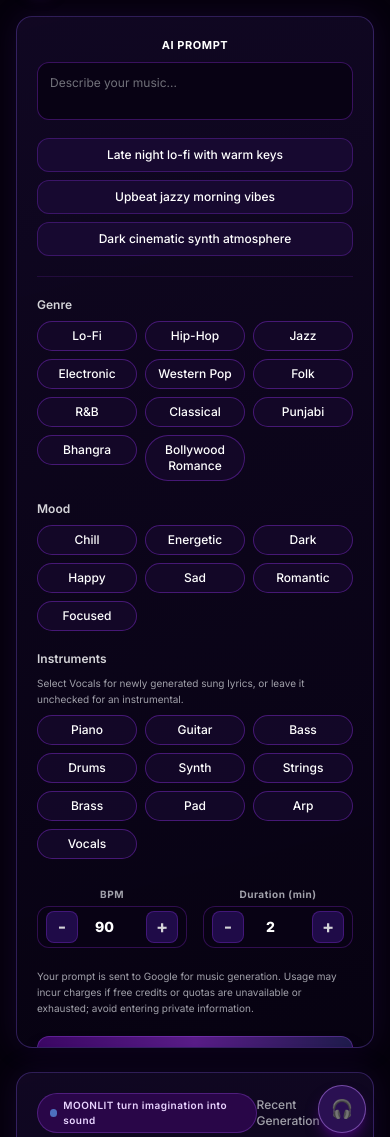
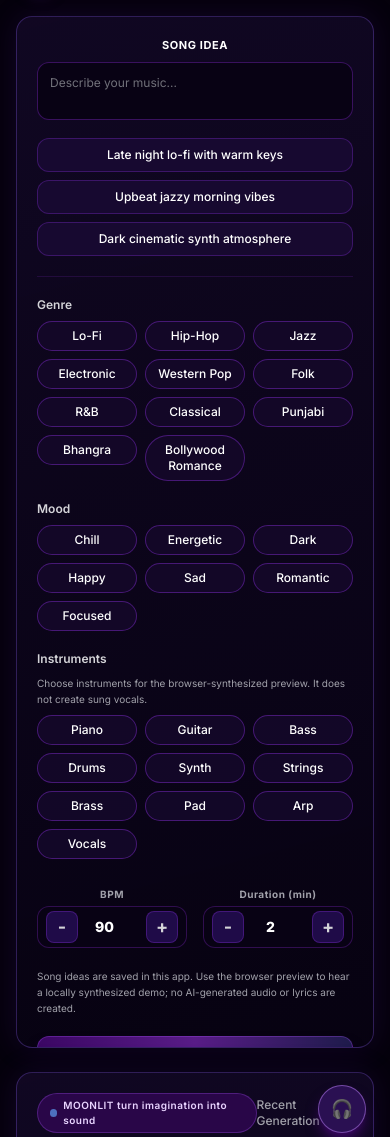
Before and after one commit to gautav2003/MagicalFlow, a Flask app: page /beginner-mode in a window 390 px wide. Shown: the part 57-1194 px from the top of the page. Run offline with Flask 3, Linux system fonts and the light colour scheme; a user stored in the database is signed in; some libraries are stand-ins or nearby versions.

Commit message:
Add files via upload

```diff
--- a/Magical Flow/app.py
+++ b/Magical Flow/app.py
@@ -1,18 +1,12 @@
-from flask import Flask, render_template, request, jsonify, redirect, url_for, session, send_from_directory
+from flask import Flask, render_template, request, jsonify, redirect, url_for, session
 from authlib.integrations.flask_client import OAuth
 from dotenv import load_dotenv
 from functools import wraps
-import base64
-import json
 import os
-from pathlib import Path
 import sqlite3
 import random
 import smtplib
 import ssl
-import uuid
-from urllib.error import HTTPError, URLError
-from urllib.request import Request, urlopen
 from email.mime.text import MIMEText
 from email.mime.multipart import MIMEMultipart
 
@@ -22,86 +16,6 @@ load_dotenv()
 app = Flask(__name__)
 app.secret_key = 'magical_flow_super_secret_production_key'
 DB_NAME = 'MagicalFlow.db'
-GENERATED_AUDIO_DIR = Path(app.instance_path) / 'generated_audio'
-GEMINI_INTERACTIONS_URL = 'https://generativelanguage.googleapis.com/v1beta/interactions'
-GEMINI_MUSIC_MODEL = os.getenv('GEMINI_MUSIC_MODEL') or 'lyria-3.5'
-
-
-class MusicGenerationError(Exception):
-    """Raised when the configured music-generation provider cannot return a song."""
-
-
-def generate_music(prompt):
-    api_key = os.getenv('GEMINI_API_KEY')
-    if not api_key:
-        raise MusicGenerationError(
-            'Music generation is not configured yet. Add GEMINI_API_KEY to your local .env file.'
-        )
-
-    payload = json.dumps({
-        'model': GEMINI_MUSIC_MODEL,
-        'input': prompt,
-    }).encode('utf-8')
-    api_request = Request(
-        GEMINI_INTERACTIONS_URL,
-        data=payload,
-        headers={
-            'Content-Type': 'application/json',
-            'x-goog-api-key': api_key,
-        },
-        method='POST',
-    )
-
-    try:
-        with urlopen(api_request, timeout=300) as response:
-            result = json.loads(response.read())
-    except HTTPError as error:
-        app.logger.error('Gemini music generation returned HTTP %s.', error.code)
-        raise MusicGenerationError(
-            'The music provider could not generate this song. Check model access, quota, and billing.'
-        ) from error
-    except (URLError, TimeoutError, OSError) as error:
-        app.logger.error('Gemini music generation request failed: %s', error)
-        raise MusicGenerationError(
-            'Could not reach the music provider. Please try again.'
-        ) from error
-    except (json.JSONDecodeError, UnicodeDecodeError) as error:
-        app.logger.error('Gemini returned an unreadable music-generation response.')
-        raise MusicGenerationError(
-            'The music provider returned an unreadable response. Please try again.'
-        ) from error
-
-    if not isinstance(result, dict):
-        raise MusicGenerationError('The music provider returned an unreadable response. Please try again.')
-    output_audio = result.get('output_audio')
-    audio_data = output_audio.get('data') if isinstance(output_audio, dict) else None
-    if not audio_data:
-        app.logger.error('Gemini music generation response did not contain audio.')
-        raise MusicGenerationError(
-            'The music provider returned no audio for this request. Please try again.'
-        )
-    if not isinstance(audio_data, str):
-        raise MusicGenerationError('The music provider returned invalid audio. Please try again.')
-    try:
-        audio_bytes = base64.b64decode(audio_data, validate=True)
-    except (ValueError, TypeError) as error:
-        app.logger.error('Gemini returned invalid encoded audio.')
-        raise MusicGenerationError(
-            'The music provider returned invalid audio. Please try again.'
-        ) from error
-    if not audio_bytes:
-        raise MusicGenerationError('The music provider returned an empty audio file.')
-
-    GENERATED_AUDIO_DIR.mkdir(parents=True, exist_ok=True)
-    audio_id = uuid.uuid4().hex
-    audio_path = GENERATED_AUDIO_DIR / f'{audio_id}.mp3'
-    try:
-        audio_path.write_bytes(audio_bytes)
-    except OSError as error:
-        app.logger.error('Unable to save generated music: %s', error)
-        raise MusicGenerationError('The generated song could not be saved on this server.') from error
-    lyrics = result.get('output_text', '')
-    return audio_id, lyrics if isinstance(lyrics, str) else ''
 
 # ==================== OFFICIAL GMAIL SMTP CONFIGURATION (SSL PORT 465) ====================
 SMTP_SERVER = "smtp.gmail.com"
@@ -544,19 +458,6 @@ def beginner_mode():
             'Lo-Fi', 'Hip-Hop', 'Jazz', 'Electronic', 'Western Pop', 'Folk',
             'R&B', 'Classical', 'Punjabi Pop', 'Bhangra', 'Bollywood Romance',
         }
-        genre_directions = {
-            'Lo-Fi': 'A relaxed, dusty hip-hop groove with warm keys and soft drums.',
-            'Hip-Hop': 'A Western hip-hop production with a steady kick and snare, deep bass, and a memorable original instrumental hook.',
-            'Jazz': 'A warm small-combo jazz arrangement with expressive harmony and a relaxed rhythmic feel.',
-            'Electronic': 'A modern electronic production with layered synthesizers and a clear rhythmic build.',
-            'Western Pop': 'A polished Western pop production with a clear verse and chorus, memorable original hook, lively drums, and layered harmony.',
-            'Folk': 'An acoustic folk arrangement with organic strumming, gentle percussion, and an intimate melody.',
-            'R&B': 'A smooth contemporary R&B production with warm chords, a relaxed groove, and expressive original melody.',
-            'Classical': 'A cinematic orchestral arrangement with a developing melody and dynamic instrumental sections.',
-            'Punjabi Pop': 'A contemporary Punjabi pop production with original Punjabi folk-inspired rhythm, dhol accents, bass, and melodic instrumentation.',
-            'Bhangra': 'An upbeat Punjabi Bhangra song with an energetic dhol groove, tumbi-inspired melodic flourishes, handclaps, and a celebratory original chorus.',
-            'Bollywood Romance': 'A romantic Hindi film-song arrangement inspired by broad 1990s Bollywood production traits: expressive strings, flute-like melodic fills, hand percussion, lush harmony, and a memorable original chorus.',
-        }
         allowed_moods = {'Chill', 'Energetic', 'Dark', 'Happy', 'Sad', 'Romantic', 'Focused'}
         allowed_instruments = {
             'Piano', 'Guitar', 'Bass', 'Drums', 'Synth', 'Strings',
@@ -586,27 +487,10 @@ def beginner_mode():
         elif not 60 <= bpm <= 180 or not 1 <= duration <= 3:
             composition['generation_error'] = 'Choose a tempo from 60 to 180 BPM and a song length from 1 to 3 minutes.'
         else:
-            selected_instruments = ', '.join(instruments) if instruments else 'a suitable original arrangement'
-            genre_direction = genre_directions[genre]
-            vocal_direction = (
-                'Include original, newly written sung lyrics appropriate to the selected genre and language requested in the description. '
-                if vocals == 'Generated vocals' else 'Instrumental only; no sung vocals or lyrics. '
+            composition['generation_notice'] = (
+                'AI song generation is not available in this version. '
+                'Return to Beginner Mode to hear the browser-synthesized preview.'
             )
-            generation_prompt = (
-                f"Create a complete, original {genre} song. {genre_direction} "
-                f"The mood is {mood}; make it approximately {duration} minutes long at {bpm} BPM. "
-                f"Use {selected_instruments}. "
-                f"{vocal_direction}"
-                f"Follow this creative description: {prompt}. "
-                "Use an original melody, lyrics, and arrangement; do not imitate or reproduce any existing song or artist."
-            )
-            try:
-                audio_id, lyrics = generate_music(generation_prompt)
-                composition['audio_id'] = audio_id
-                composition['lyrics'] = lyrics
-                composition['generation_error'] = ''
-            except MusicGenerationError as error:
-                composition['generation_error'] = str(error)
         session['composition_data'] = composition
         return redirect(url_for('beginner_output'))
     return render_template('Beginnermode.html')
@@ -620,25 +504,14 @@ def beginner_output():
         'mood': 'Magical & Dreamy',
         'tempo': '120 BPM',
         'vocals': 'Instrumental',
-        'generation_error': 'Describe a song in Beginner Mode to generate your first track.',
+        'generation_error': 'Describe a song idea in Beginner Mode to create your first song brief.',
     })
-    if not composition.get('audio_id') and not composition.get('generation_error'):
-        composition['generation_error'] = 'No generated song is available yet. Create a song in Beginner Mode to get started.'
+    if not composition.get('generation_error') and not composition.get('generation_notice'):
+        composition['generation_notice'] = (
+            'AI song generation is not available in this version. '
+            'Return to Beginner Mode to hear the browser-synthesized preview.'
+        )
     return render_template('BeginnerGeneration.html', composition=composition)
-
-@app.route('/generated-audio/<audio_id>')
-@login_required
-def generated_audio(audio_id):
-    composition = session.get('composition_data', {})
-    if audio_id != composition.get('audio_id'):
-        return 'Audio not found.', 404
-    return send_from_directory(
-        str(GENERATED_AUDIO_DIR),
-        f'{audio_id}.mp3',
-        mimetype='audio/mpeg',
-        as_attachment=request.args.get('download') == '1',
-        download_name='magical-flow-song.mp3',
-    )
 
 @app.route('/pro-studio-mode')
 @login_required
--- a/Magical Flow/templates/Beginnermode.html
+++ b/Magical Flow/templates/Beginnermode.html
@@ -179,11 +179,11 @@
 
     <!-- Main Workspace Dashboard Grid -->
     <main class="flex-grow p-4 md:p-6 max-w-[1500px] w-full mx-auto grid grid-cols-1 lg:grid-cols-12 gap-6">
-      <!-- LEFT COLUMN: AI Music Form Sidebar (Full Functionality) -->
-      <form id="songGenerationForm" method="POST" action="{{ url_for('beginner_mode') }}" class="lg:col-span-4 glass-panel rounded-2xl p-5 flex flex-col space-y-5 custom-scroll overflow-y-auto max-h-[85vh]">
-        <!-- AI Prompt Input -->
+      <!-- LEFT COLUMN: Song idea form -->
+      <form id="songIdeaForm" method="POST" action="{{ url_for('beginner_mode') }}" class="lg:col-span-4 glass-panel rounded-2xl p-5 flex flex-col space-y-5 custom-scroll overflow-y-auto max-h-[85vh]">
+        <!-- Song idea input -->
         <div>
-          <label class="block text-center text-[11px] font-bold uppercase tracking-wider text-white mb-2">AI Prompt</label>
+          <label class="block text-center text-[11px] font-bold uppercase tracking-wider text-white mb-2">Song idea</label>
           <textarea
             id="promptArea"
             name="prompt"
@@ -239,7 +239,7 @@
         <!-- Instruments Selection -->
         <div>
           <label class="block text-xs font-semibold text-zinc-300 mb-2">Instruments</label>
-          <p class="mb-2 text-[10px] leading-4 text-zinc-400">Select Vocals for newly generated sung lyrics, or leave it unchecked for an instrumental.</p>
+          <p class="mb-2 text-[10px] leading-4 text-zinc-400">Choose instruments for the browser-synthesized preview. It does not create sung vocals.</p>
           <div class="grid grid-cols-3 gap-2 text-center text-xs font-medium">
             <label class="cursor-pointer"><input type="checkbox" name="instruments" value="Piano" checked class="hidden peer" /><span class="block py-1.5 px-2 rounded-full pill-inactive peer-checked:pill-active-purple transition-all">Piano</span></label>
             <label class="cursor-pointer"><input type="checkbox" name="instruments" value="Guitar" class="hidden peer" /><span class="block py-1.5 px-2 rounded-full pill-inactive peer-checked:pill-active-purple transition-all">Guitar</span></label>
@@ -274,14 +274,14 @@
           </div>
         </div>
 
-        <!-- Submit Generation Button -->
-        <p class="text-[10px] leading-4 text-zinc-400">Your prompt is sent to Google for music generation. Usage may incur charges if free credits or quotas are unavailable or exhausted; avoid entering private information.</p>
+        <!-- Save song idea button -->
+        <p class="text-[10px] leading-4 text-zinc-400">Song ideas are saved in this app. Use the browser preview to hear a locally synthesized demo; no AI-generated audio or lyrics are created.</p>
         <button
-          id="generateTrackButton"
+          id="saveSongIdeaButton"
           type="submit"
           class="w-full py-3.5 bg-gradient-to-r from-purple-950 via-purple-900 to-indigo-950 hover:from-purple-900 hover:to-indigo-900 text-white font-extrabold text-xs tracking-wider uppercase rounded-xl border border-purple-500/30 shadow-lg shadow-purple-950/60 transition-all mt-2 cursor-pointer"
         >
-          Generate Full Song
+          Save Song Idea
         </button>
       </form>
 
@@ -607,10 +607,10 @@
         });
       });
 
-      document.getElementById("songGenerationForm").addEventListener("submit", () => {
-        const button = document.getElementById("generateTrackButton");
+      document.getElementById("songIdeaForm").addEventListener("submit", () => {
+        const button = document.getElementById("saveSongIdeaButton");
         button.disabled = true;
-        button.innerText = "Generating your song...";
+        button.innerText = "Saving your song idea...";
       });
 
       async function togglePlay(trackName) {
```
Also changed, not shown: Magical Flow/templates/BeginnerGeneration.html (+9 -23 lines).
